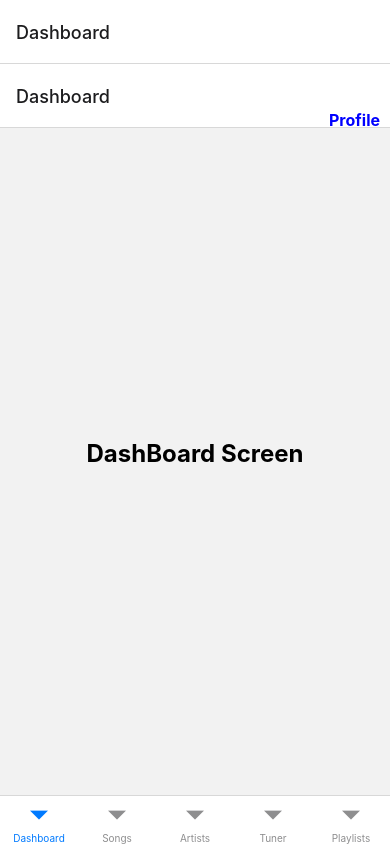
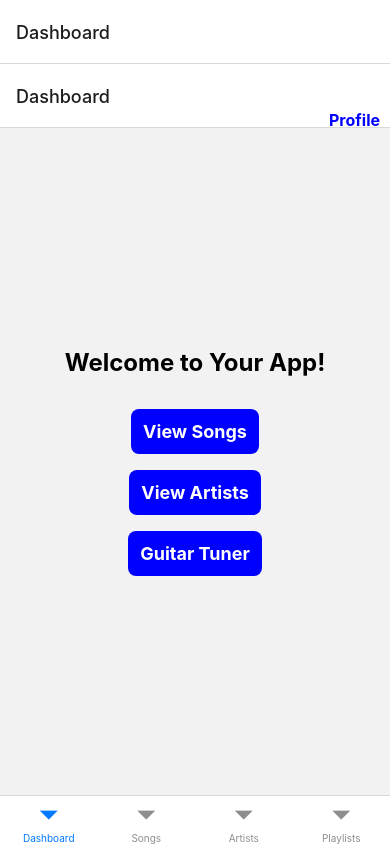
Before and after one commit to manushadananjaya/Song-Code-Finder, a React Native app in the folder SongChordFinder/: screen /Dashboard in a window 390 px wide. Built offline with nearby package versions, Linux system fonts and the light colour scheme.

Commit message:
added dashboard screen

```diff
--- a/SongChordFinder/App.js
+++ b/SongChordFinder/App.js
@@ -7,7 +7,7 @@ import SongList from "./screens/SongList.js";
 import FullChord from "./screens/FullChords";
 import Artists from "./screens/Artists";
 import ArtistSongs from "./screens/ArtistSongs";
-import Tunner from "./screens/Tunner"; // Assuming you have a Tunner component
+import Tuner from "./screens/Tuner"; // Assuming you have a Tuner component
 import Profile from "./screens/Profile"; // Assuming you have a Profile component
 import { StyleSheet, TouchableOpacity, Text } from "react-native";
 import { NavigationContainer } from '@react-navigation/native';
@@ -28,6 +28,11 @@ const DashboardScreen = () => (
       name="Dashboard"
       component={Dashboard}
       options={{ title: 'Dashboard' }}
+    />
+    <Stack.Screen
+      name="Tuner"
+      component={Tuner}
+      options={{ title: 'Tuner' }}
     />
     {/* Add more screens if needed */}
   </Stack.Navigator>
@@ -97,7 +102,7 @@ const App = () => {
             <Tab.Screen name="Dashboard" component={DashboardScreen} />
             <Tab.Screen name="Songs" component={HomeStackScreen} />
             <Tab.Screen name="Artists" component={ArtistScreen} />
-            <Tab.Screen name="Tuner" component={Tunner} />
+            {/* <Tab.Screen name="Tuner" component={Tuner} /> */}
             <Tab.Screen name="Playlists" component={PlaylistsStackScreen} />
           </Tab.Navigator>
           <TouchableOpacity
--- a/SongChordFinder/screens/DashBoard.js
+++ b/SongChordFinder/screens/DashBoard.js
@@ -1,11 +1,35 @@
-import React from 'react';
-import { View, Text, StyleSheet } from 'react-native';
+// Dashboard.js
+import React from "react";
+import { View, Text, TouchableOpacity, StyleSheet } from "react-native";
+import { useNavigation } from "@react-navigation/native";
 
-const Tunner = () => {
+const Dashboard = () => {
+  const navigation = useNavigation();
+
+  const navigateToSongList = () => {
+    navigation.navigate("Songs");
+  };
+
+  const navigateToArtists = () => {
+    navigation.navigate("Artists");
+  };
+
+  const navigateToTuner = () => {
+    navigation.navigate("Tuner");
+  };
+
   return (
     <View style={styles.container}>
-      <Text style={styles.title}>DashBoard Screen</Text>
-      {/* Add tunner content here */}
+      <Text style={styles.title}>Welcome to Your App!</Text>
+      <TouchableOpacity style={styles.button} onPress={navigateToSongList}>
+        <Text style={styles.buttonText}>View Songs</Text>
+      </TouchableOpacity>
+      <TouchableOpacity style={styles.button} onPress={navigateToArtists}>
+        <Text style={styles.buttonText}>View Artists</Text>
+      </TouchableOpacity>
+      <TouchableOpacity style={styles.button} onPress={navigateToTuner}>
+        <Text style={styles.buttonText}>Guitar Tuner</Text>
+      </TouchableOpacity>
     </View>
   );
 };
@@ -13,14 +37,26 @@ const Tunner = () => {
 const styles = StyleSheet.create({
   container: {
     flex: 1,
-    justifyContent: 'center',
-    alignItems: 'center',
+    justifyContent: "center",
+    alignItems: "center",
+    padding: 16,
   },
   title: {
     fontSize: 24,
-    fontWeight: 'bold',
+    fontWeight: "bold",
     marginBottom: 16,
+  },
+  button: {
+    backgroundColor: "blue",
+    padding: 12,
+    borderRadius: 8,
+    marginTop: 16,
+  },
+  buttonText: {
+    color: "white",
+    fontSize: 18,
+    fontWeight: "bold",
   },
 });
 
-export default Tunner;
+export default Dashboard;
--- a/SongChordFinder/screens/Tunner.js
+++ b/SongChordFinder/screens/Tuner.js
@@ -1,7 +1,7 @@
 import React from 'react';
 import { View, Text, StyleSheet } from 'react-native';
 
-const Tunner = () => {
+const Tuner = () => {
   return (
     <View style={styles.container}>
       <Text style={styles.title}>Tunner Screen</Text>
@@ -23,4 +23,4 @@ const styles = StyleSheet.create({
   },
 });
 
-export default Tunner;
+export default Tuner;
```
Also changed, not shown: SongChordFinder/screens/Karoke.js (added).
